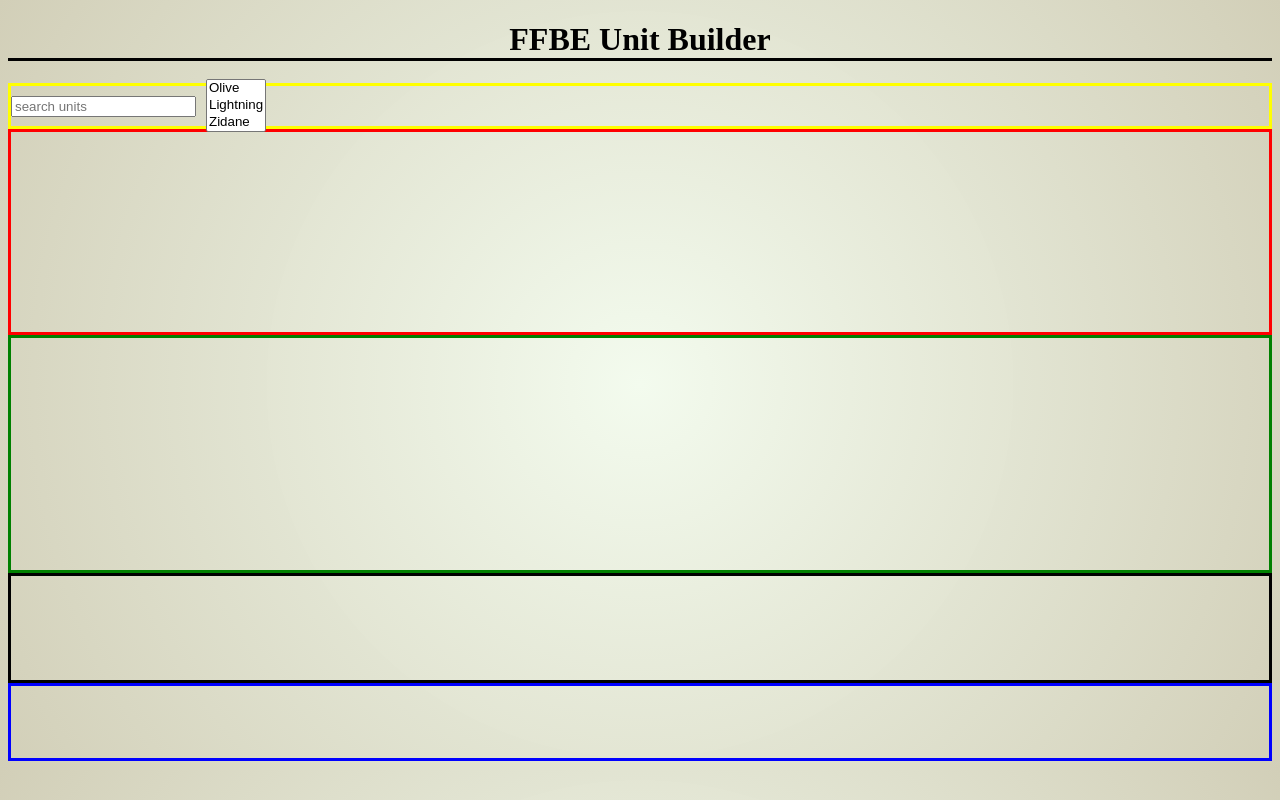
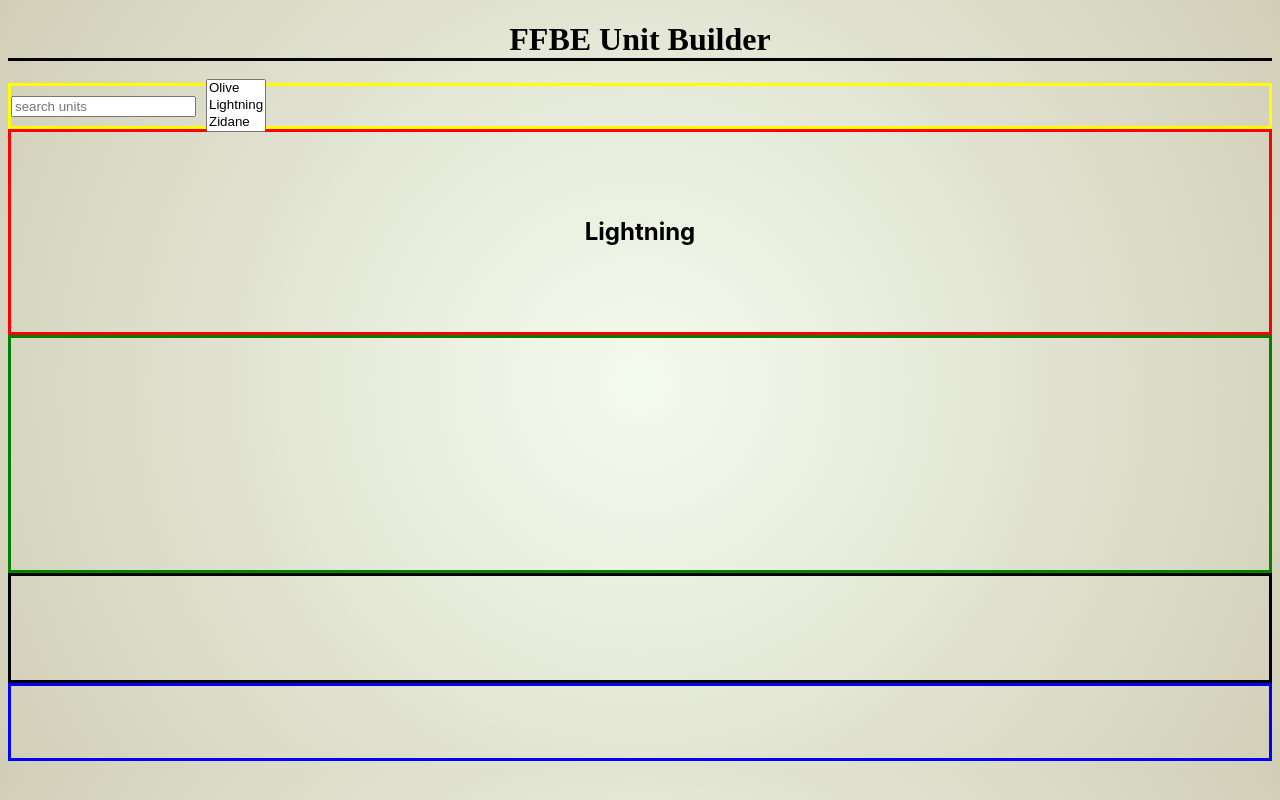
Before and after one commit to GaryVang/ffbe-unit-builder, a React (Create React App) app: page / in a window 1280 px wide. Built offline with nearby package versions, Linux system fonts and the light colour scheme.

Commit message:
Added Text to Panel 2

```diff
--- a/src/components/Panel2.js
+++ b/src/components/Panel2.js
@@ -4,7 +4,7 @@ import React from 'react';
 const Panel2 = () => {
 	return (
 		<div className='statpanel'>
-
+			<h2>Lightning</h2>
 
 		</div>
 	);
```
